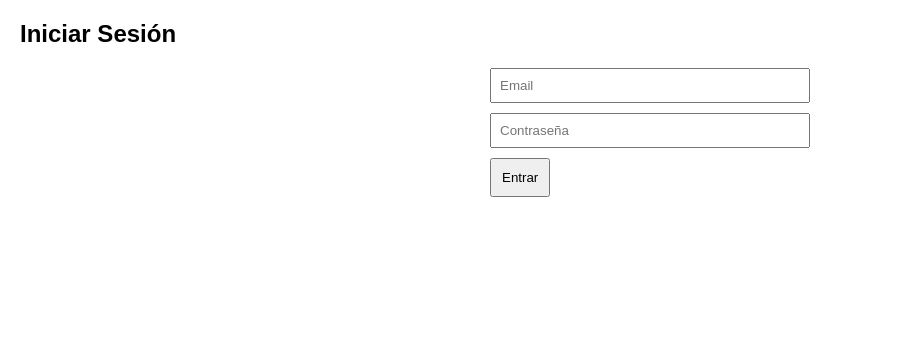
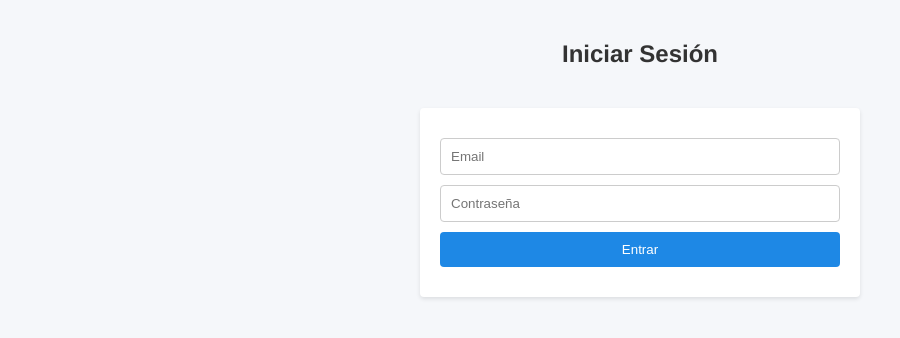
Before and after one commit to ErickCM14/agencia, a plain HTML site: page frontend/login.html in a window 1280 px wide. Shown: the whole page, without its empty margins (0-900 px from the left). Drawn offline with Linux system fonts and the light colour scheme.

Commit message:
feat: improve site styling

```diff
--- a/frontend/styles.css
+++ b/frontend/styles.css
@@ -1,5 +1,73 @@
-body { font-family: Arial, sans-serif; margin: 20px; }
-form { max-width: 300px; margin: auto; }
-input { display: block; margin: 10px 0; padding: 8px; width: 100%; }
-button { padding: 10px; }
-nav a { margin-right: 10px; }
+/* Estilos inspirados en agencias modernas */
+
+:root {
+  --primary-color: #1e88e5;
+  --primary-hover: #1565c0;
+  --background-color: #f5f7fa;
+  --text-color: #333;
+  --border-radius: 4px;
+}
+
+body {
+  font-family: 'Helvetica Neue', Arial, sans-serif;
+  margin: 0;
+  background-color: var(--background-color);
+  color: var(--text-color);
+}
+
+h1,
+h2 {
+  text-align: center;
+  margin-top: 40px;
+}
+
+nav {
+  background-color: var(--primary-color);
+  padding: 10px 20px;
+  display: flex;
+  justify-content: center;
+}
+
+nav a {
+  color: #fff;
+  margin: 0 15px;
+  text-decoration: none;
+  font-weight: bold;
+}
+
+nav a:hover {
+  background-color: var(--primary-hover);
+  border-radius: var(--border-radius);
+}
+
+form {
+  max-width: 400px;
+  margin: 40px auto;
+  background: #fff;
+  padding: 20px;
+  border-radius: var(--border-radius);
+  box-shadow: 0 2px 4px rgba(0, 0, 0, 0.1);
+}
+
+input,
+button {
+  display: block;
+  width: 100%;
+  padding: 10px;
+  margin: 10px 0;
+  border: 1px solid #ccc;
+  border-radius: var(--border-radius);
+  box-sizing: border-box;
+}
+
+button {
+  background-color: var(--primary-color);
+  color: #fff;
+  border: none;
+  cursor: pointer;
+  transition: background-color 0.3s ease;
+}
+
+button:hover {
+  background-color: var(--primary-hover);
+}
```
